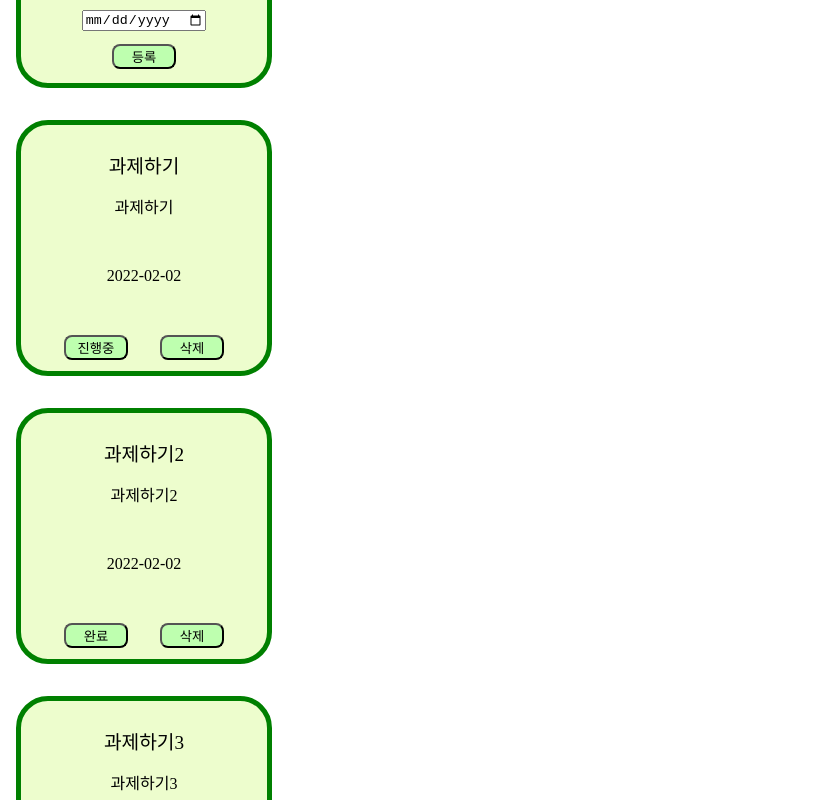
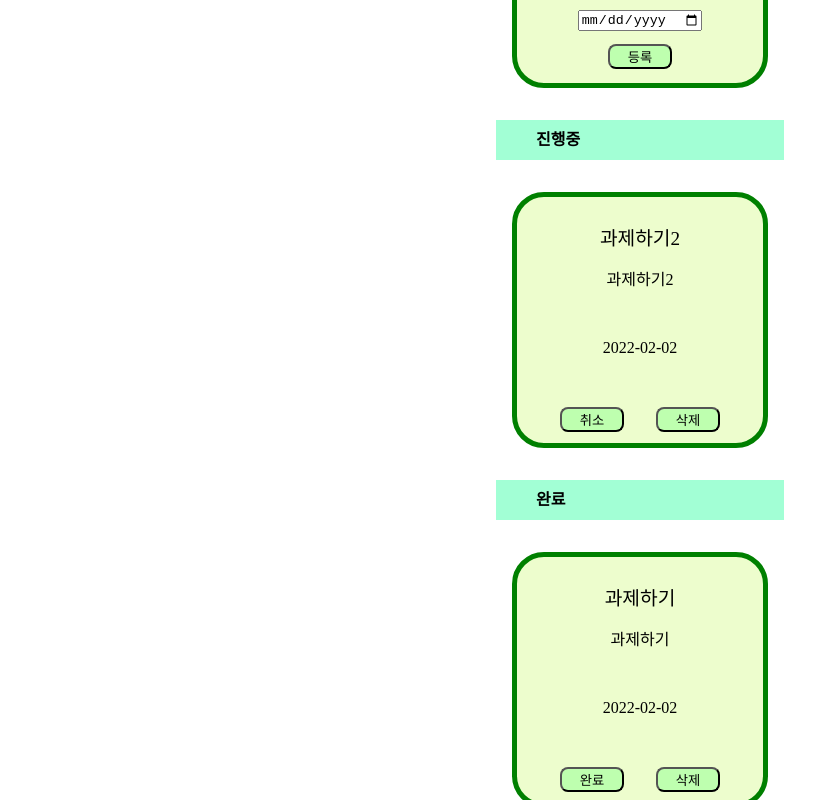
Before and after one commit to we-are-good/typescript-todolist, a React (Vite) app: page / in a window 1280 px wide. Shown: the part 240-1040 px from the top of the page, without its empty margins (0-831 px from the left). Built offline with nearby package versions, Linux system fonts and the light colour scheme.

Commit message:
Style : 가운데 정렬

```diff
--- a/src/components/TodoList.tsx
+++ b/src/components/TodoList.tsx
@@ -4,7 +4,7 @@ import {
   InputDataWrapper,
   TodoTitleWrapper,
 } from "../styles/TodoFormStyle";
-import { TodoContent, TodoTitle } from "../styles/TodoListStyle";
+import { IsDoneWrapper, TodoContent, TodoTitle } from "../styles/TodoListStyle";
 import TodoDelete from "./TodoDelete";
 import TodoToggle from "./TodoToggle";
 
@@ -18,8 +18,13 @@ function TodoList({
   console.log(todoList);
   return (
     <div>
+      <div>
+        <IsDoneWrapper>진행중</IsDoneWrapper>
         {todoList.map((todo) => {
           return (
+            <div>
+              {todo.isDone && (
+                <div>
                   <div key={todo.id}>
                     <TodoTitleWrapper>
                       <TodoTitle> {todo.todoTitle} </TodoTitle>
@@ -42,8 +47,46 @@ function TodoList({
                       </InputDataWrapper>
                     </TodoTitleWrapper>
                   </div>
+                </div>
+              )}
+            </div>
           );
         })}
+
+        <IsDoneWrapper>완료</IsDoneWrapper>
+        {todoList.map((todo) => {
+          return (
+            <div>
+              {!todo.isDone && (
+                <div>
+                  <div key={todo.id}>
+                    <TodoTitleWrapper>
+                      <TodoTitle> {todo.todoTitle} </TodoTitle>
+                      <InputDataWrapper>
+                        <TodoContent> {todo.todoContent} </TodoContent>
+                        <TodoContent> {todo.todoDate} </TodoContent>
+                        <ButtonWrapper>
+                          <TodoToggle
+                            todoList={todoList}
+                            setTodoList={setTodoList}
+                            id={todo.id}
+                            todo={todo}
+                          />
+                          <TodoDelete
+                            todoList={todoList}
+                            setTodoList={setTodoList}
+                            id={todo.id}
+                          />
+                        </ButtonWrapper>
+                      </InputDataWrapper>
+                    </TodoTitleWrapper>
+                  </div>
+                </div>
+              )}
+            </div>
+          );
+        })}
+      </div>
     </div>
   );
 }
--- a/src/components/TodoToggle.tsx
+++ b/src/components/TodoToggle.tsx
@@ -18,9 +18,7 @@ function TodoToggle({
     toggleTodo.isDone = !toggleTodo.isDone;
     setTodoList((prev) => [...prev, toggleTodo]);
   };
-  return (
-    <button onClick={todoToggle}>{todo.isDone ? "완료" : "진행중"}</button>
-  );
+  return <button onClick={todoToggle}>{todo.isDone ? "취소" : "완료"}</button>;
 }
 
 export default TodoToggle;
--- a/src/styles/GlobalStyle.tsx
+++ b/src/styles/GlobalStyle.tsx
@@ -58,4 +58,10 @@ table {
         cursor: pointer;
     }
 
+		body {
+			display: flex;
+			flex-direction: column;
+			align-items: center;
+		}
+
 `;
--- a/src/styles/TodoListStyle.tsx
+++ b/src/styles/TodoListStyle.tsx
@@ -15,3 +15,14 @@ export const TodoContent = styled.div`
   background-color: transparent;
   resize: none;
 `;
+
+export const IsDoneWrapper = styled.div`
+  height: 2rem;
+  background-color: #a2ffd5;
+  display: flex;
+  flex-direction: row;
+  align-items: center;
+  justify-content: flex-start;
+  padding: 20px 40px;
+  font-weight: 800;
+`;
```
Lines whose indentation alone changed are shown as unchanged.
